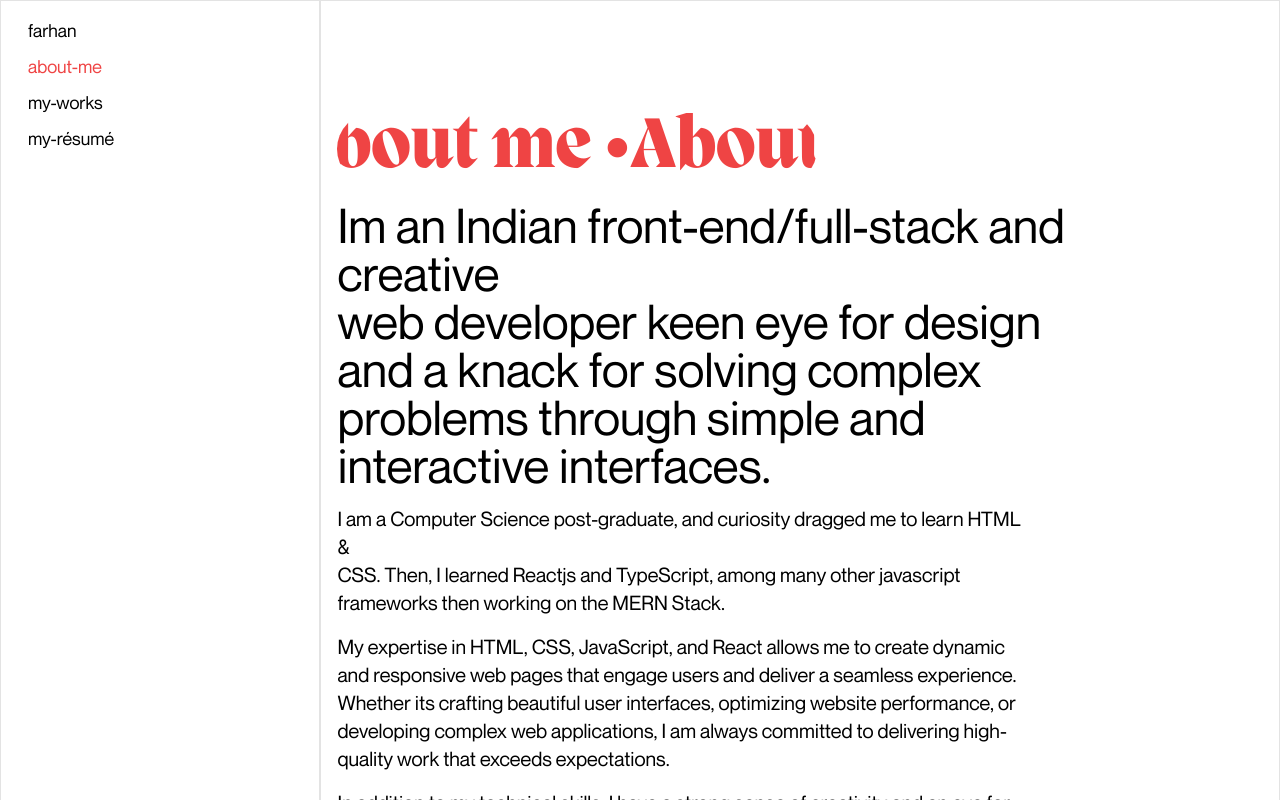
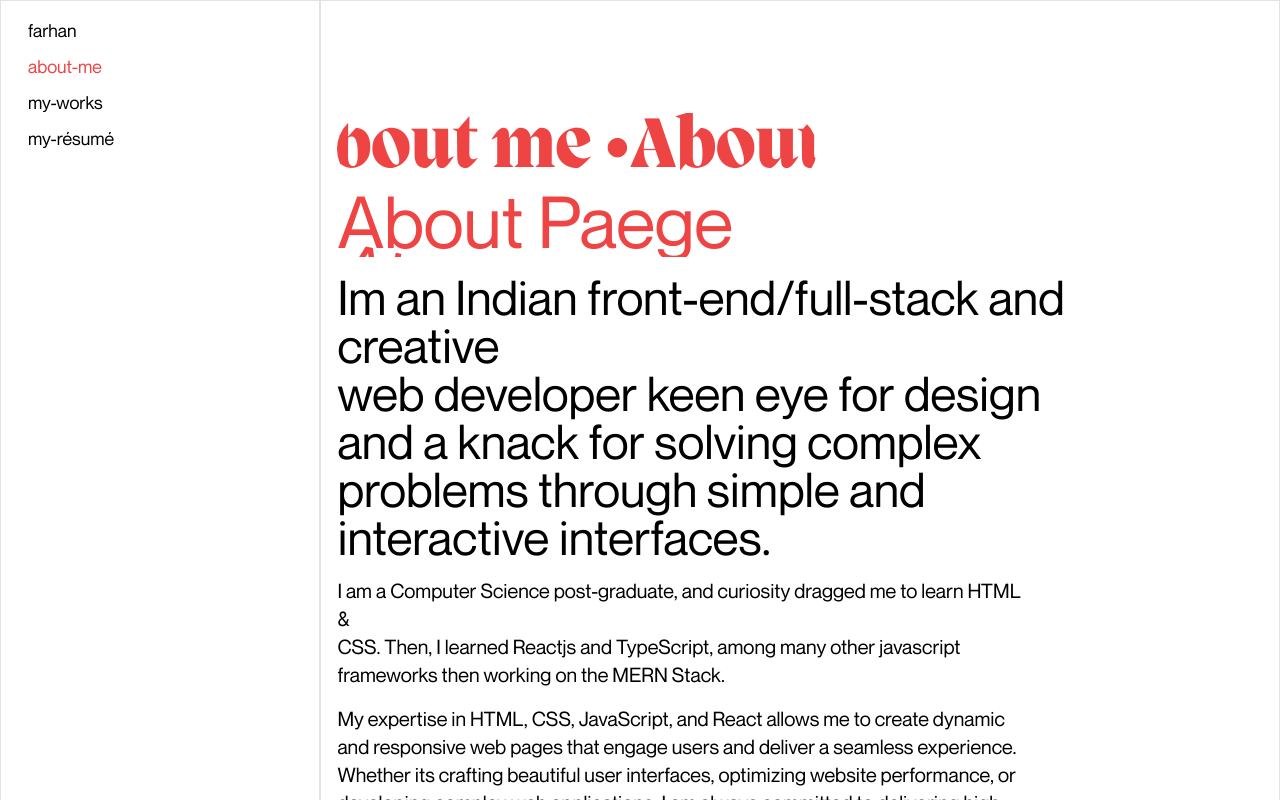
Before and after one commit to farhanmansurii/new-portfolio, a Next.js app: page /about in a window 1280 px wide. Shown: the top 800 px of the page. Built offline with nearby package versions, Linux system fonts and the light colour scheme.

Commit message:
added changed

```diff
--- /dev/null
+++ b/components/MenuButton.tsx
@@ -0,0 +1,14 @@
+import React from 'react';
+
+export const MenuButton = ({ children, className }: { children: any, className: string }) => {
+  return (
+    <div className={`font-neue group relative cursor-pointer overflow-hidden  ${className}`}>
+      <span className="inline-block transition duration-500 ease-out group-hover:-translate-y-[120%]">
+        {children}
+      </span>
+      <span className="absolute left-0 inline-block translate-y-[120%] rotate-12  transition duration-500 ease-out group-hover:translate-y-0 group-hover:rotate-0">
+        {children}
+      </span>
+    </div>
+  );
+};
--- a/components/Navbar.tsx
+++ b/components/Navbar.tsx
@@ -1,6 +1,7 @@
 import Link from 'next/link'
 import { useRouter } from 'next/router'
 import React from 'react'
+import { MenuButton } from './MenuButton'
 
 export default function Navbar() {
   const router = useRouter()
@@ -8,16 +9,16 @@ export default function Navbar() {
   return (
     <div className="fixed text-lg gap-2 mx-3 flex flex-row lg:flex-col  p-4 font-neue">
       <Link href='/'>
-        <div className={router.asPath === '/' ? 'text-red-500' : ''}>farhan</div>
+        <MenuButton className={router.asPath === '/' ? 'text-red-500' : ''}>farhan</MenuButton>
       </Link>
       <Link href='/about'>
-        <div className={router.asPath === '/about' ? 'text-red-500' : ''}>about-me</div>
+        <MenuButton className={router.asPath === '/about' ? 'text-red-500' : ''}>about-me</MenuButton>
       </Link>
       <Link href='/works'>
-        <div className={router.asPath === '/works' ? 'text-red-500' : ''}>my-works </div>
+        <MenuButton className={router.asPath === '/works' ? 'text-red-500' : ''}>my-works </MenuButton>
       </Link>
       <Link href='/resume'>
-        <div className={router.asPath === '/resume' ? 'text-red-500' : ''}>my-résumé</div>
+        <MenuButton className={router.asPath === '/resume' ? 'text-red-500' : ''}>my-résumé</MenuButton>
       </Link>
     </div>
   )
--- a/pages/about.tsx
+++ b/pages/about.tsx
@@ -1,6 +1,7 @@
 import AnimatedBody from '@/components/AnimatedText';
 import AnimatedTitle from '@/components/AnimatedTitle';
 import Marquee from '@/components/Marquee';
+import { MenuButton } from '@/components/MenuButton';
 import TechStack from '@/components/TechStack'
 import { gsap } from 'gsap';
 import React, { useEffect, useRef } from 'react'
@@ -20,6 +21,7 @@ export default function About() {
           <div className=' font-migra mt-24 text-7xl text-red-500' >
 
             <Marquee text='About me' />
+            <MenuButton>About Paege</MenuButton>
           </div>
           <div className='text-3xl lg:text-5xl lg:w-10/12  '>
 
```
